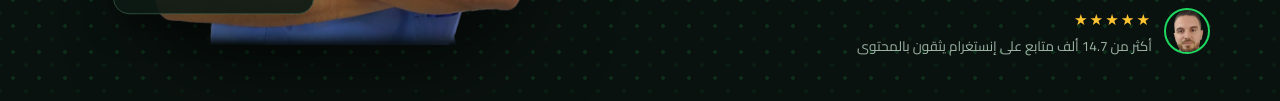
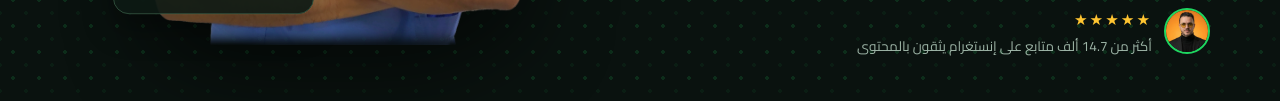
Before and after one commit to mahrezzouhair/preview-site, a plain HTML site: page index.html in a window 1280 px wide. Shown: the part 666-767 px from the top of the page. Drawn offline with Linux system fonts and the light colour scheme.

Commit message:
ui: proof avatar replaced with suit portrait photo

```diff
--- a/index.html
+++ b/index.html
@@ -218,7 +218,7 @@ html[dir="ltr"] .faq-q{text-align:left}
         <a class="btn btn-ghost" href="#courses" data-i18n="hero_btn_courses">اكتشف الدورات</a>
       </div>
       <div class="proof">
-        <img src="assets/zouhair-avatar.png" alt="زهير محرز" data-i18n-alt="alt_proof">
+        <img src="assets/zouhair-avatar.jpg" alt="زهير محرز" data-i18n-alt="alt_proof">
         <div>
           <span class="stars">★★★★★</span>
           <small data-i18n="proof_text">أكثر من 14.7 ألف متابع على إنستغرام يثقون بالمحتوى</small>
```
Also changed, not shown: assets/zouhair-avatar.jpg (added), assets/zouhair-avatar.png (deleted).
